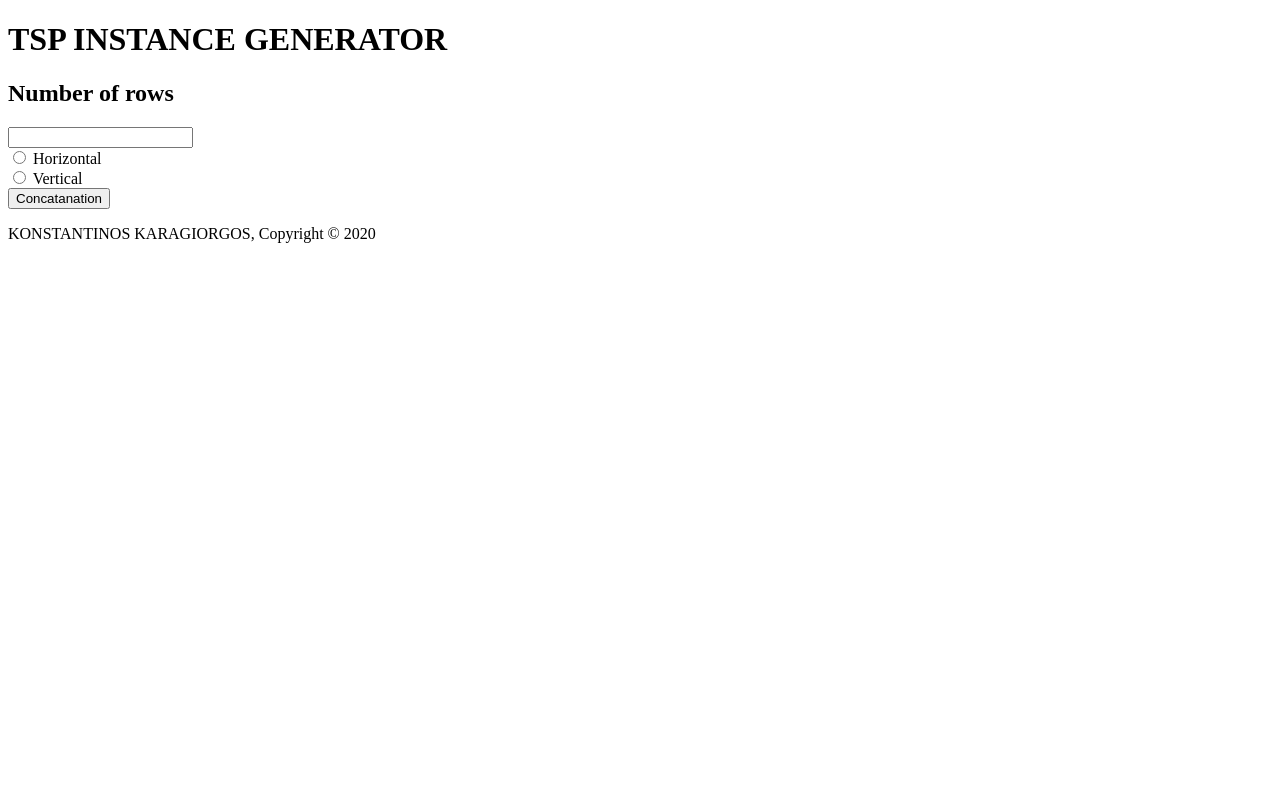
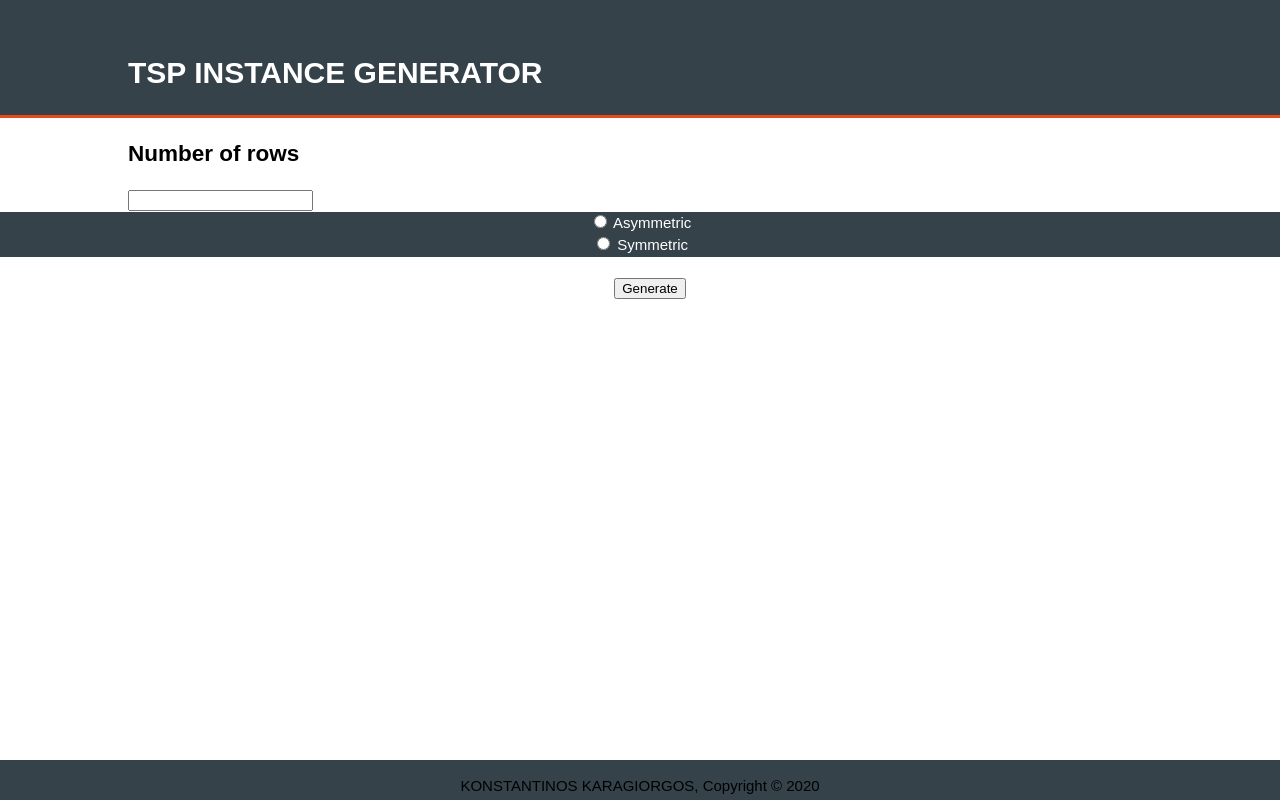
Before and after one commit to kostaskaragiorgos/TSP-INSTANCE-GENERATOR, a plain HTML site: page index.html in a window 1280 px wide. Drawn offline with Linux system fonts and the light colour scheme.

Commit message:
css and fix html

```diff
--- a/css/style.css
+++ b/css/style.css
@@ -0,0 +1,57 @@
+body{
+    font: 15px/1.5 Arial, Helvetica, sans-serif;
+    padding: 0;
+    margin: 0;
+    background-color:white;
+}
+
+.container{
+    width: 80%;
+    margin: auto;
+    overflow: hidden;
+
+}
+
+header{
+    background: #35424a;
+    color: #ffffff;
+    padding-top: 30px;
+    min-height: 70px;
+    border-bottom: #e8491d 3px solid;
+}
+
+
+
+
+header #name h1{
+    margin: 0;
+}
+
+
+
+
+#instype{
+    padding: 15;
+    color: #ffffff;
+    background: #35424a;
+    text-align: center;
+}
+
+
+.button{
+    height: 38px;
+    border: 0;
+    padding-left: 20px;
+    padding-top: 20px;
+    text-align: center;
+}
+
+footer{
+    position: absolute;
+    bottom: 0;
+    width: 100%;
+    height: 2.5rem;
+    background-color: #35424a;
+    text-align: center;
+
+}
--- a/index.html
+++ b/index.html
@@ -22,16 +22,16 @@
     </section>
     <section id="instype">
         <div class="inst">
-            <input type="radio" id="horizontal" name="type" value="horizontal">
-            <label for="horizontal">Horizontal </label><br>
+            <input type="radio" id="Asymmetric" name="type" value="Asymmetric">
+            <label for="Asymmetric">Asymmetric </label><br>
 
-            <input type="radio" id="vertical" name="type" value="vertical">
-            <label for="vertical"> Vertical </label><br>
+            <input type="radio" id="Symmetric" name="type" value="Symmetric">
+            <label for="Symmetric"> Symmetric </label><br>
         </div>
     </section>
 
     <div class="button">
-        <button class="concat"> Concatanation </button>
+        <button class="generate">Generate</button>
     </div>
 
 
```
